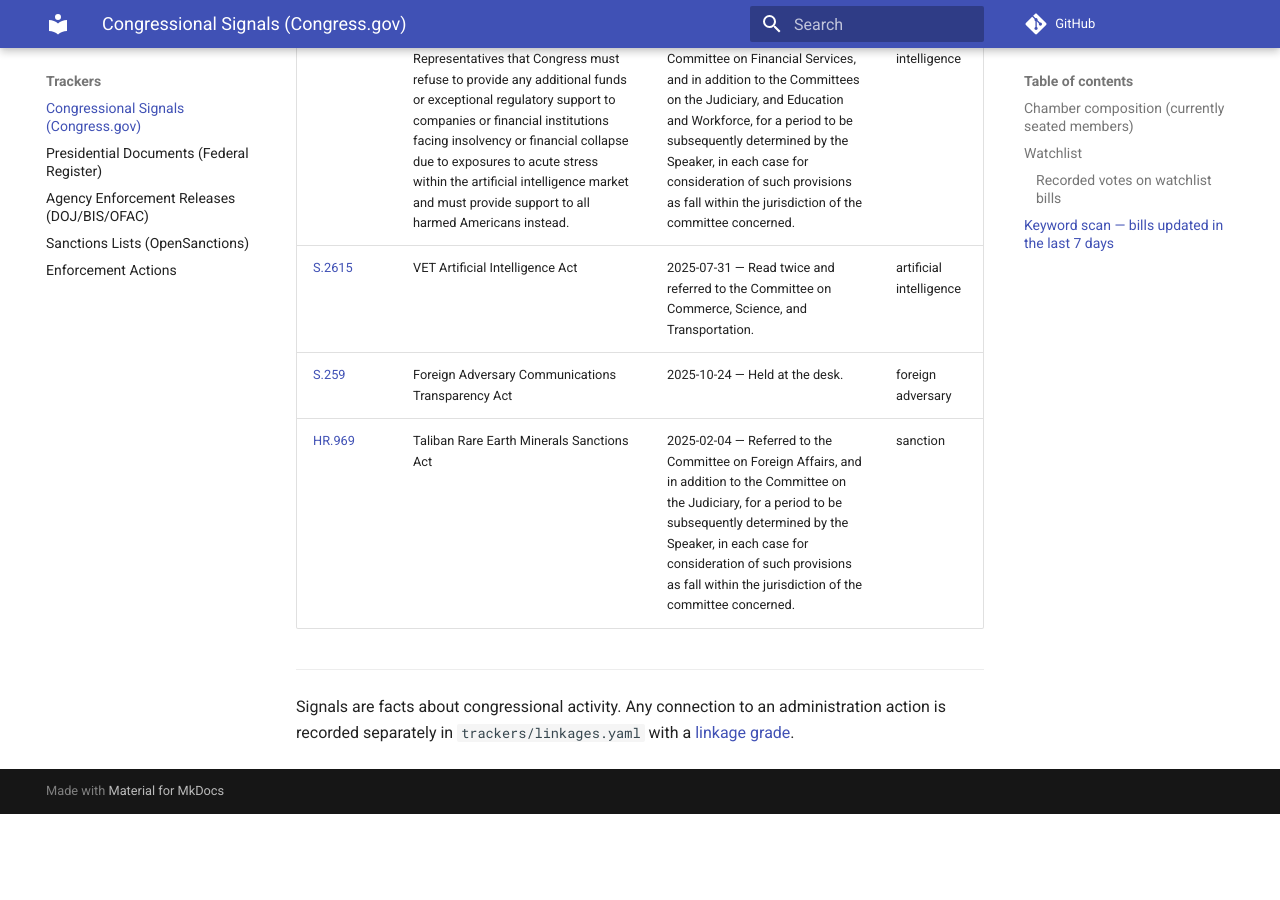
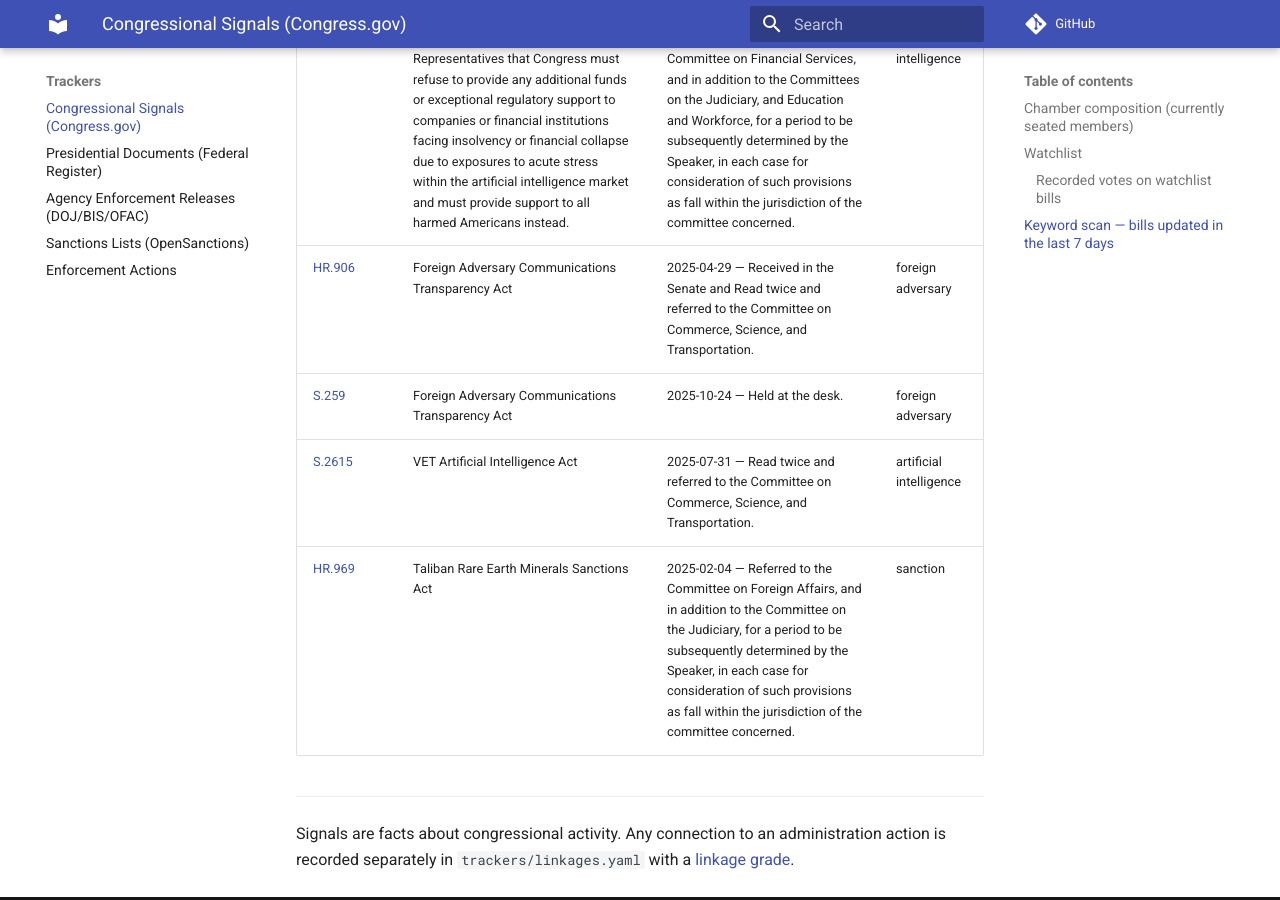
Before and after one commit to felipelago17/Congressional-Influence-Sanctions-Export-Controls, an MkDocs documentation site: the page built from docs/trackers/congress-signals.md, in a window 1280 px wide and 900 px high, scrolled down 2784 px. Built offline with MkDocs 1.6.1 and Material for MkDocs 9.7.7, drawn with Linux system fonts in a browser that asks for light colours; comment, search, counter and statistics services are not loaded; before the commit the page ends 3598 px from its top, so only the background shows below that; some of the changed text lies outside the part shown.

Commit message:
data: congress signals 2026-11-14

```diff
--- a/docs/trackers/congress-signals.md
+++ b/docs/trackers/congress-signals.md
@@ -42,8 +42,9 @@ Keywords: `sanction`, `export control`, `export administration`, `entity list`,
 | [HR.820](https://www.congress.gov/bill/118th-congress/house-bill/820) | Foreign Adversary Communications Transparency Act | 2024-09-16 — Read the second time. Placed on Senate Legislative Calendar under General Orders. Calendar No. 511. | foreign adversary |
 | [HR.690](https://www.congress.gov/bill/118th-congress/house-bill/690) | Taliban Rare Earth Minerals Sanctions Act | 2023-01-31 — Referred to the Committee on Foreign Affairs, and in addition to the Committee on the Judiciary, for a period to be subsequently determined by the Speaker, in each case for consideration of such provisions as fall within the jurisdiction of the committee concerned. | sanction |
 | [HRES.1642](https://www.congress.gov/bill/119th-congress/house-resolution/1642) | Expressing the sense of the House of Representatives that Congress must refuse to provide any additional funds or exceptional regulatory support to companies or financial institutions facing insolvency or financial collapse due to exposures to acute stress within the artificial intelligence market and must provide support to all harmed Americans instead. | 2026-10-29 — Referred to the Committee on Financial Services, and in addition to the Committees on the Judiciary, and Education and Workforce, for a period to be subsequently determined by the Speaker, in each case for consideration of such provisions as fall within the jurisdiction of the committee concerned. | artificial intelligence |
+| [HR.906](https://www.congress.gov/bill/119th-congress/house-bill/906) | Foreign Adversary Communications Transparency Act | 2025-04-29 — Received in the Senate and Read twice and referred to the Committee on Commerce, Science, and Transportation. | foreign adversary |
+| [S.259](https://www.congress.gov/bill/119th-congress/senate-bill/259) | Foreign Adversary Communications Transparency Act | 2025-10-24 — Held at the desk. | foreign adversary |
 | [S.2615](https://www.congress.gov/bill/119th-congress/senate-bill/2615) | VET Artificial Intelligence Act | 2025-07-31 — Read twice and referred to the Committee on Commerce, Science, and Transportation. | artificial intelligence |
-| [S.259](https://www.congress.gov/bill/119th-congress/senate-bill/259) | Foreign Adversary Communications Transparency Act | 2025-10-24 — Held at the desk. | foreign adversary |
 | [HR.969](https://www.congress.gov/bill/119th-congress/house-bill/969) | Taliban Rare Earth Minerals Sanctions Act | 2025-02-04 — Referred to the Committee on Foreign Affairs, and in addition to the Committee on the Judiciary, for a period to be subsequently determined by the Speaker, in each case for consideration of such provisions as fall within the jurisdiction of the committee concerned. | sanction |
 
 ---
```
Also changed, not shown: other parts of docs/trackers/congress-signals.md (+1 -1 lines), 1 other file.
